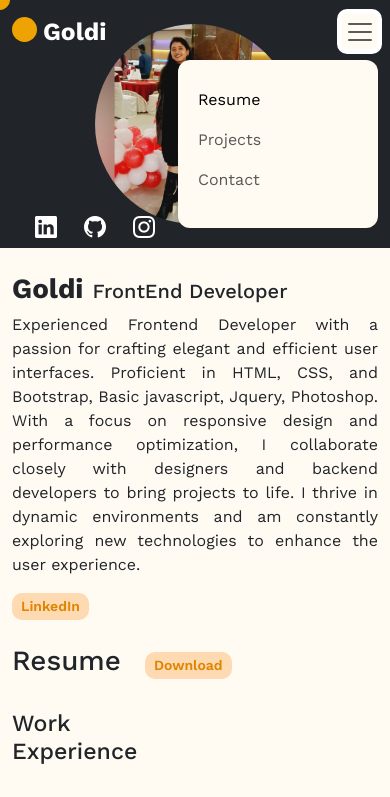
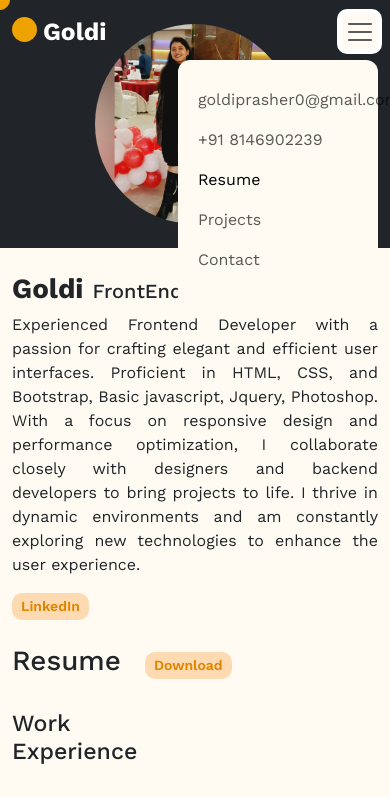
Before and after one commit to goldiparashar/goldiPortfolio, a plain HTML site: page index.html in a window 390 px wide. Both pictures are taken after a click on the button 359 px from the left and 31 px from the top of the page. Shown: the top 797 px of the page. Drawn offline with nearby package versions, Linux system fonts and the light colour scheme.

Commit message:
Update index.html

```diff
--- a/index.html
+++ b/index.html
@@ -24,6 +24,12 @@
                   <div class="collapse navbar-collapse" id="navbarSupportedContent">
                     <ul class="navbar-nav mb-2 mb-lg-0">
                         <li class="nav-item">
+                            <a class="nav-link" href="javascript:;">goldiprasher0@gmail.com</a>
+                        </li>
+                        <li class="nav-item">
+                            <a class="nav-link" href="tel:+91 8146902239"> +91 8146902239</a>
+                        </li>
+                        <li class="nav-item">
                             <a class="nav-link active" aria-current="page" href="#sec-resume">Resume</a>
                          </li>
                         <li class="nav-item">
@@ -46,7 +52,7 @@
                                 <img src="img/profile-img.jpg" width="100%" style="object-fit: cover;">
                             </div>
                         </div>
-                        <div class="top-social-icons position-absolute">
+                        <div class="top-social-icons position-absolute d-none d-md-block">
                             <ul>
                                 <li><a href="https://www.linkedin.com/in/goldi-prashar-552866229/"><i class="bi bi-linkedin"></i></a></li>
                                 <li><a href="https://goldiparashar.github.io/Boldo/"><i class="bi bi-github"></i></a></li>
@@ -70,7 +76,7 @@
         </section>
         <section class="section-resume bg-org-light pt-md-5 pt-4" id="sec-resume">
             <div class="container-fluid">
-                <div class="d-flex align-items-center mb-md-5 mb-4"><h2 class="fs-1">Resume</h2> <a href="Goldi-Prashar-FrontEnd-Developer.pdf" class="btn btn-org ms-4 text-decoration-none" download="download" target="_blank">Download</a></div>
+                <div class="d-flex align-items-center mb-md-5 mb-4"><h2 class="fs-1">Resume</h2> <a href="Goldi_Frontend-Developer.pdf" class="btn btn-org ms-4 text-decoration-none" download="download" target="_blank">Download</a></div>
                 <div class="row gy-4">
                     <div class="col-md-4">
                         <h3>Work <br> Experience</h3>
```
Lines whose indentation alone changed are shown as unchanged.
